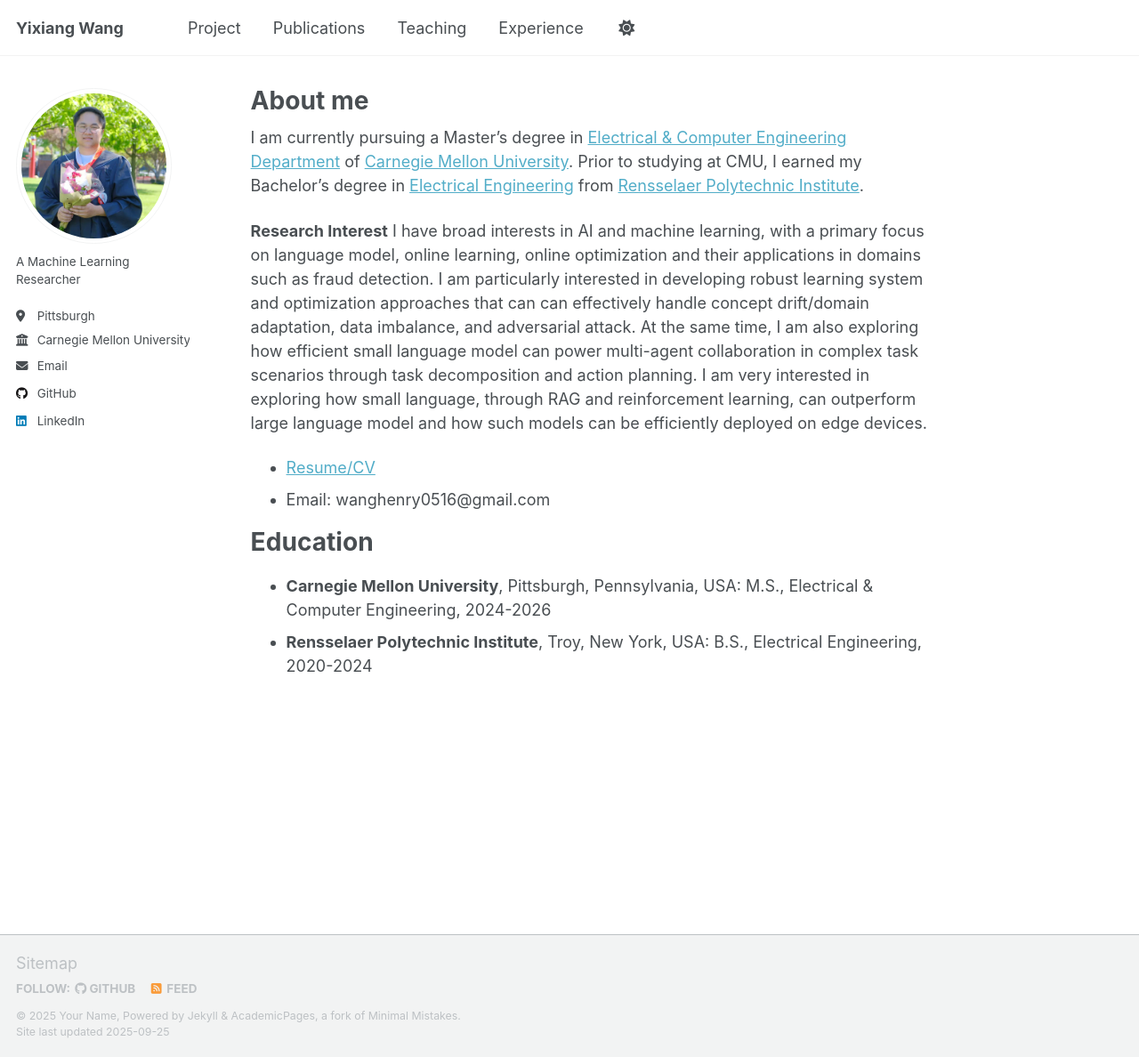
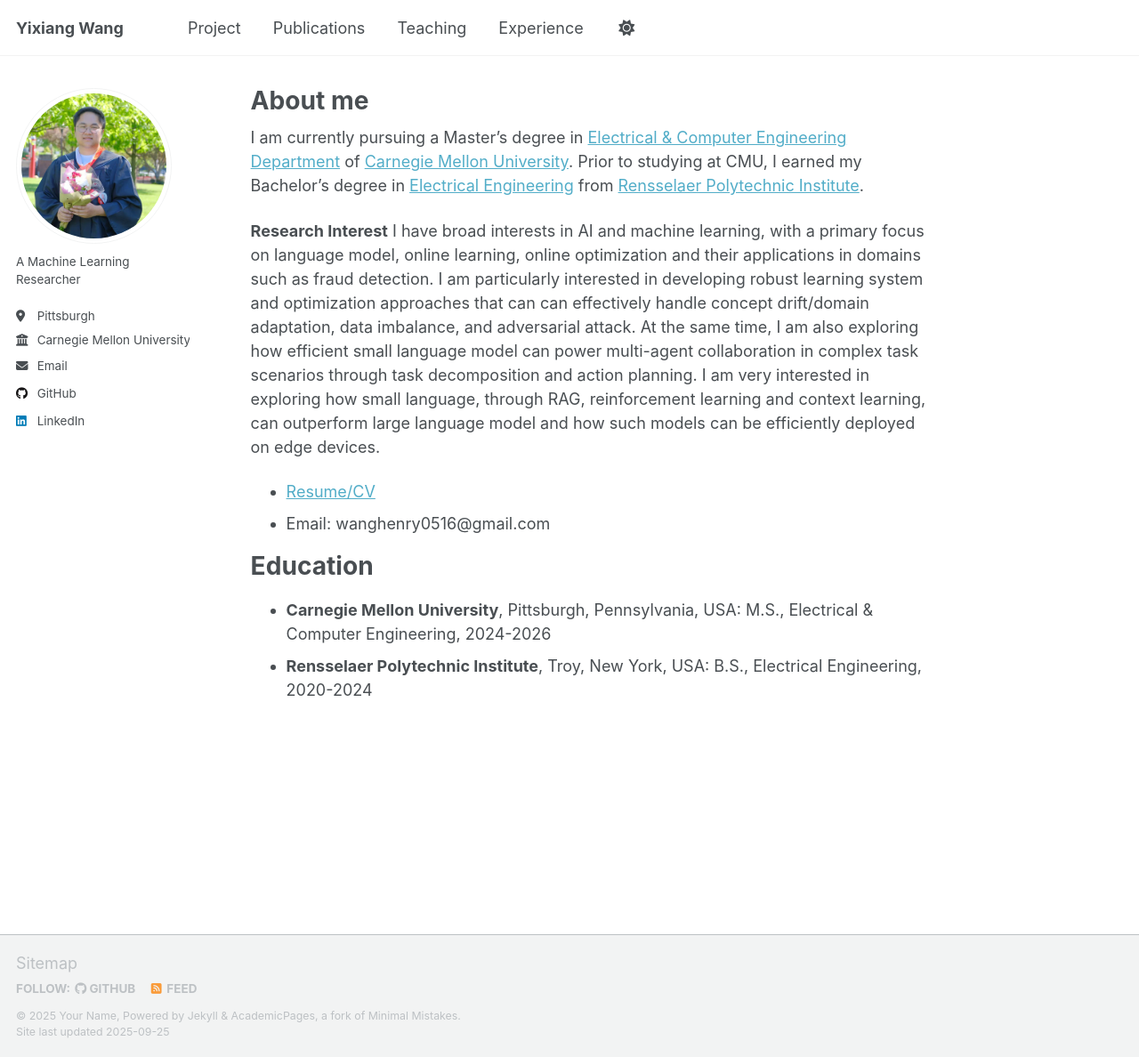
Before and after one commit to wangy8205165/wangy8205165.github.io, a Jekyll site: the page built from _pages/about.md, in a window 1280 px wide and 1188 px high. Shown: the whole window at 89% size. Built offline with Jekyll 4.4.1, drawn with Linux system fonts in a browser that asks for light colours; a script that is not in the unit is left out.

Commit message:
update research interest

```diff
--- a/_pages/about.md
+++ b/_pages/about.md
@@ -10,9 +10,9 @@ redirect_from:
 I am currently pursuing a Master’s degree in [Electrical & Computer Engineering Department](https://www.ece.cmu.edu/) of [Carnegie Mellon University](https://www.cmu.edu/). Prior to studying at CMU, I earned my Bachelor’s degree in [Electrical Engineering](https://ecse.rpi.edu/) from [Rensselaer Polytechnic Institute](https://www.rpi.edu/).
 
 **Research Interest**
-I have broad interests in AI and machine learning, with a primary focus on language model, online learning, online optimization and their applications in domains such as fraud detection. I am particularly interested in developing robust learning system and optimization approaches that can can effectively handle concept drift/domain adaptation, data imbalance, and adversarial attack. At the same time, I am also exploring how efficient small language model can power multi-agent collaboration in complex task scenarios through task decomposition and action planning. I am very interested in exploring how small language, through RAG and reinforcement learning, can outperform large language model and how such models can be efficiently deployed on edge devices.
+I have broad interests in AI and machine learning, with a primary focus on language model, online learning, online optimization and their applications in domains such as fraud detection. I am particularly interested in developing robust learning system and optimization approaches that can can effectively handle concept drift/domain adaptation, data imbalance, and adversarial attack. At the same time, I am also exploring how efficient small language model can power multi-agent collaboration in complex task scenarios through task decomposition and action planning. I am very interested in exploring how small language, through RAG, reinforcement learning and context learning, can outperform large language model and how such models can be efficiently deployed on edge devices.
 
-- [Resume/CV](/files/resume.pdf)
+- [Resume/CV](/files/CV.pdf)
 - Email: wanghenry0516@gmail.com
 
 
```
Also changed, not shown: 2 other files.
